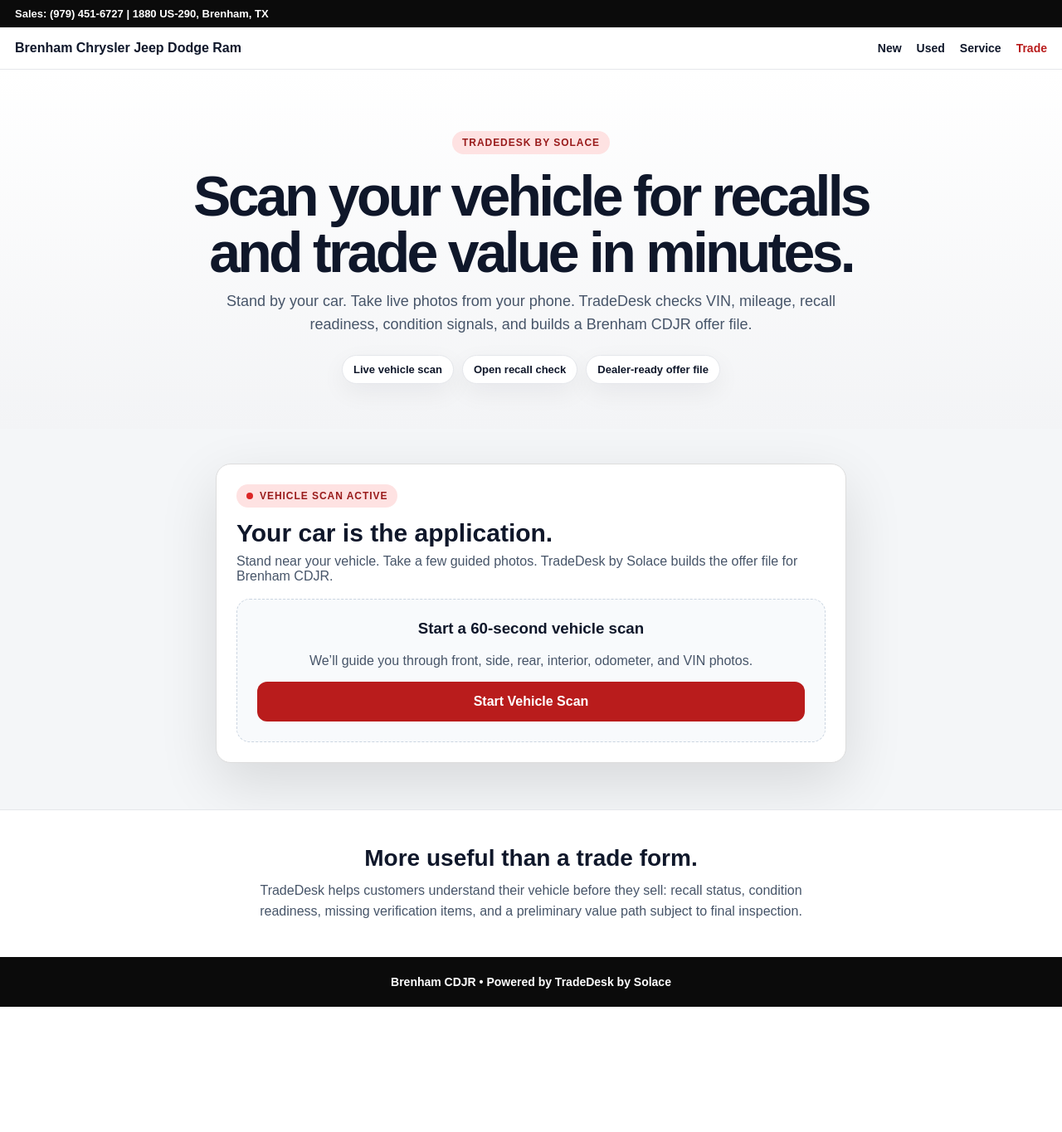
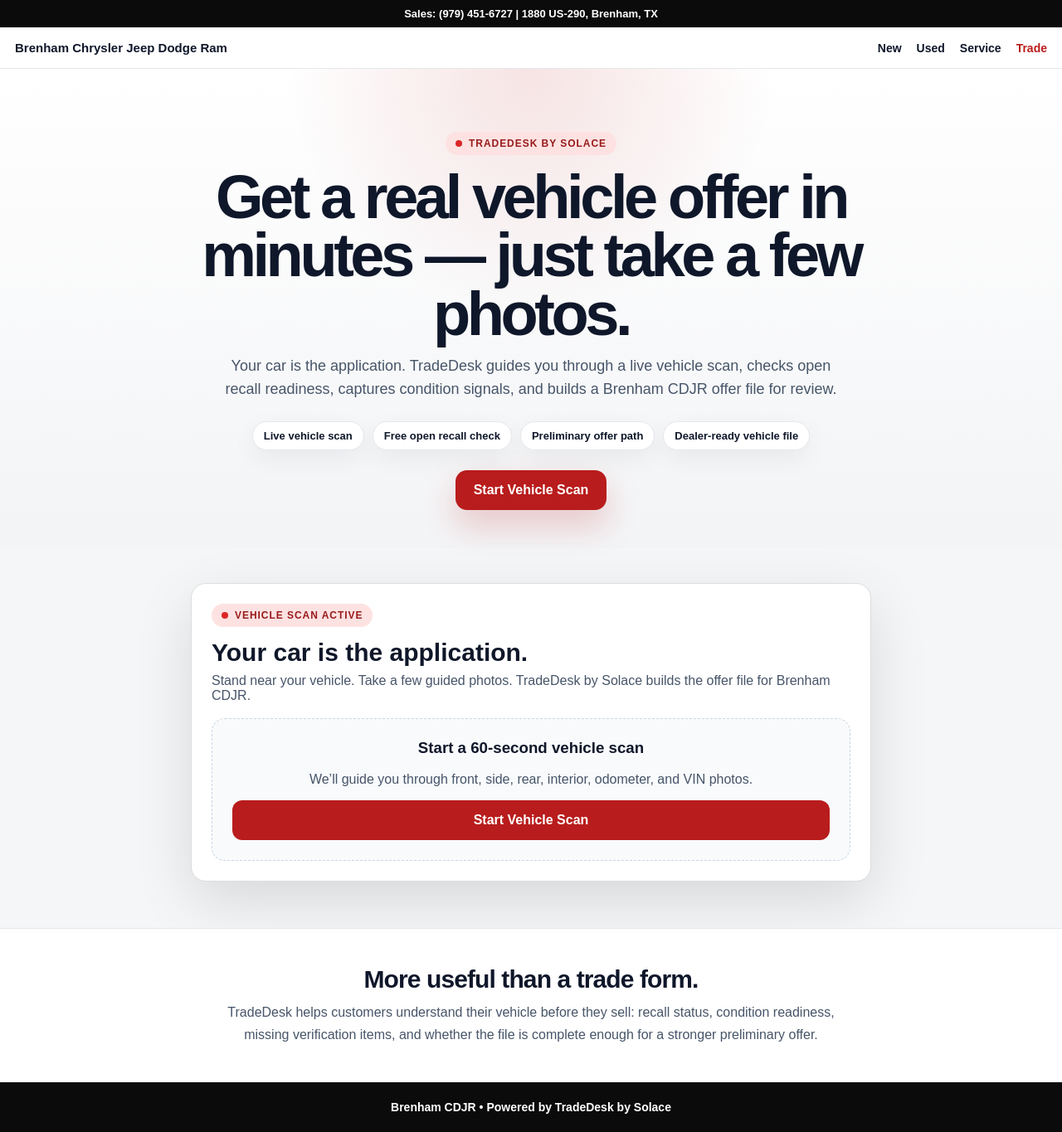
Before and after one commit to zlomke76-del/solacetrade, a Next.js app: page / in a window 1280 px wide. Shown: the whole page at 83% size. Before the commit the page ends 1214 px from the top, so only its background shows below. Built offline with nearby package versions, Linux system fonts and the light colour scheme.

Commit message:
Update page.tsx

```diff
--- a/app/page.tsx
+++ b/app/page.tsx
@@ -9,8 +9,7 @@
         minHeight: "100vh",
         background: "#f4f6f8",
         color: "#0f172a",
-        fontFamily:
-          "Arial, Helvetica, sans-serif",
+        fontFamily: "Arial, Helvetica, sans-serif",
       }}
     >
       <div
@@ -20,6 +19,7 @@
           padding: "9px 18px",
           fontSize: 13,
           fontWeight: 700,
+          textAlign: "center",
         }}
       >
         Sales: (979) 451-6727 | 1880 US-290, Brenham, TX
@@ -34,9 +34,12 @@
           justifyContent: "space-between",
           alignItems: "center",
           gap: 16,
+          position: "sticky",
+          top: 0,
+          zIndex: 20,
         }}
       >
-        <strong>Brenham Chrysler Jeep Dodge Ram</strong>
+        <strong style={{ fontSize: 15 }}>Brenham Chrysler Jeep Dodge Ram</strong>
 
         <nav
           style={{
@@ -44,6 +47,7 @@
             gap: 18,
             fontSize: 14,
             fontWeight: 700,
+            whiteSpace: "nowrap",
           }}
         >
           <span>New</span>
@@ -55,16 +59,17 @@
 
       <section
         style={{
-          padding: "74px 20px 54px",
+          padding: "76px 20px 46px",
           textAlign: "center",
           background:
-            "linear-gradient(180deg, #ffffff 0%, #f3f4f6 100%)",
+            "radial-gradient(circle at 50% 0%, rgba(185,28,28,0.12), transparent 34%), linear-gradient(180deg, #ffffff 0%, #f3f4f6 100%)",
         }}
       >
         <div
           style={{
             display: "inline-flex",
             gap: 8,
+            alignItems: "center",
             padding: "7px 12px",
             borderRadius: 999,
             background: "#fee2e2",
@@ -76,33 +81,41 @@
             marginBottom: 16,
           }}
         >
+          <span
+            style={{
+              width: 8,
+              height: 8,
+              borderRadius: 99,
+              background: "#dc2626",
+            }}
+          />
           TradeDesk by Solace
         </div>
 
         <h1
           style={{
-            margin: "0 auto 12px",
-            maxWidth: 900,
-            fontSize: "clamp(36px, 6vw, 68px)",
-            lineHeight: 1,
-            letterSpacing: "-0.055em",
+            margin: "0 auto 14px",
+            maxWidth: 960,
+            fontSize: "clamp(38px, 7vw, 74px)",
+            lineHeight: 0.95,
+            letterSpacing: "-0.06em",
           }}
         >
-          Scan your vehicle for recalls and trade value in minutes.
+          Get a real vehicle offer in minutes — just take a few photos.
         </h1>
 
         <p
           style={{
-            margin: "0 auto 22px",
-            maxWidth: 760,
+            margin: "0 auto 24px",
+            maxWidth: 770,
             fontSize: 18,
             lineHeight: 1.55,
             color: "#475569",
           }}
         >
-          Stand by your car. Take live photos from your phone. TradeDesk checks
-          VIN, mileage, recall readiness, condition signals, and builds a
-          Brenham CDJR offer file.
+          Your car is the application. TradeDesk guides you through a live vehicle scan,
+          checks open recall readiness, captures condition signals, and builds a Brenham
+          CDJR offer file for review.
         </p>
 
         <div
@@ -111,10 +124,15 @@
             justifyContent: "center",
             gap: 10,
             flexWrap: "wrap",
+            marginBottom: 24,
           }}
         >
-          {["Live vehicle scan", "Open recall check", "Dealer-ready offer file"].map(
-            (item) => (
+          {[
+            "Live vehicle scan",
+            "Free open recall check",
+            "Preliminary offer path",
+            "Dealer-ready vehicle file",
+          ].map((item) => (
             <span
               key={item}
               style={{
@@ -129,43 +147,63 @@
             >
               {item}
             </span>
-            ),
-          )}
+          ))}
         </div>
+
+        <a
+          href="#vehicle-scan"
+          style={{
+            display: "inline-flex",
+            alignItems: "center",
+            justifyContent: "center",
+            padding: "15px 22px",
+            borderRadius: 14,
+            background: "#b91c1c",
+            color: "white",
+            fontSize: 16,
+            fontWeight: 900,
+            textDecoration: "none",
+            boxShadow: "0 18px 40px rgba(185,28,28,0.22)",
+          }}
+        >
+          Start Vehicle Scan
+        </a>
+      </section>
+
+      <section
+        id="vehicle-scan"
+        style={{
+          maxWidth: 820,
+          margin: "0 auto",
+          padding: "42px 18px 56px",
+        }}
+      >
+        <TradeDesk mode="customer" />
       </section>
 
       <section
         style={{
-          maxWidth: 760,
-          margin: "0 auto",
-          padding: "42px 18px 56px",
-        }}
-      >
-        <TradeDesk />
-      </section>
-
-      <section
-        style={{
-          padding: "42px 20px",
+          padding: "44px 20px",
           background: "white",
           borderTop: "1px solid #e5e7eb",
           textAlign: "center",
         }}
       >
-        <h2 style={{ margin: "0 0 10px", fontSize: 28 }}>
+        <h2 style={{ margin: "0 0 10px", fontSize: 30, letterSpacing: "-0.03em" }}>
           More useful than a trade form.
         </h2>
         <p
           style={{
             margin: "0 auto",
-            maxWidth: 720,
+            maxWidth: 760,
             color: "#475569",
-            lineHeight: 1.6,
+            lineHeight: 1.65,
+            fontSize: 16,
           }}
         >
-          TradeDesk helps customers understand their vehicle before they sell:
-          recall status, condition readiness, missing verification items, and a
-          preliminary value path subject to final inspection.
+          TradeDesk helps customers understand their vehicle before they sell: recall
+          status, condition readiness, missing verification items, and whether the file is
+          complete enough for a stronger preliminary offer.
         </p>
       </section>
 
```
Lines whose indentation alone changed are shown as unchanged.
